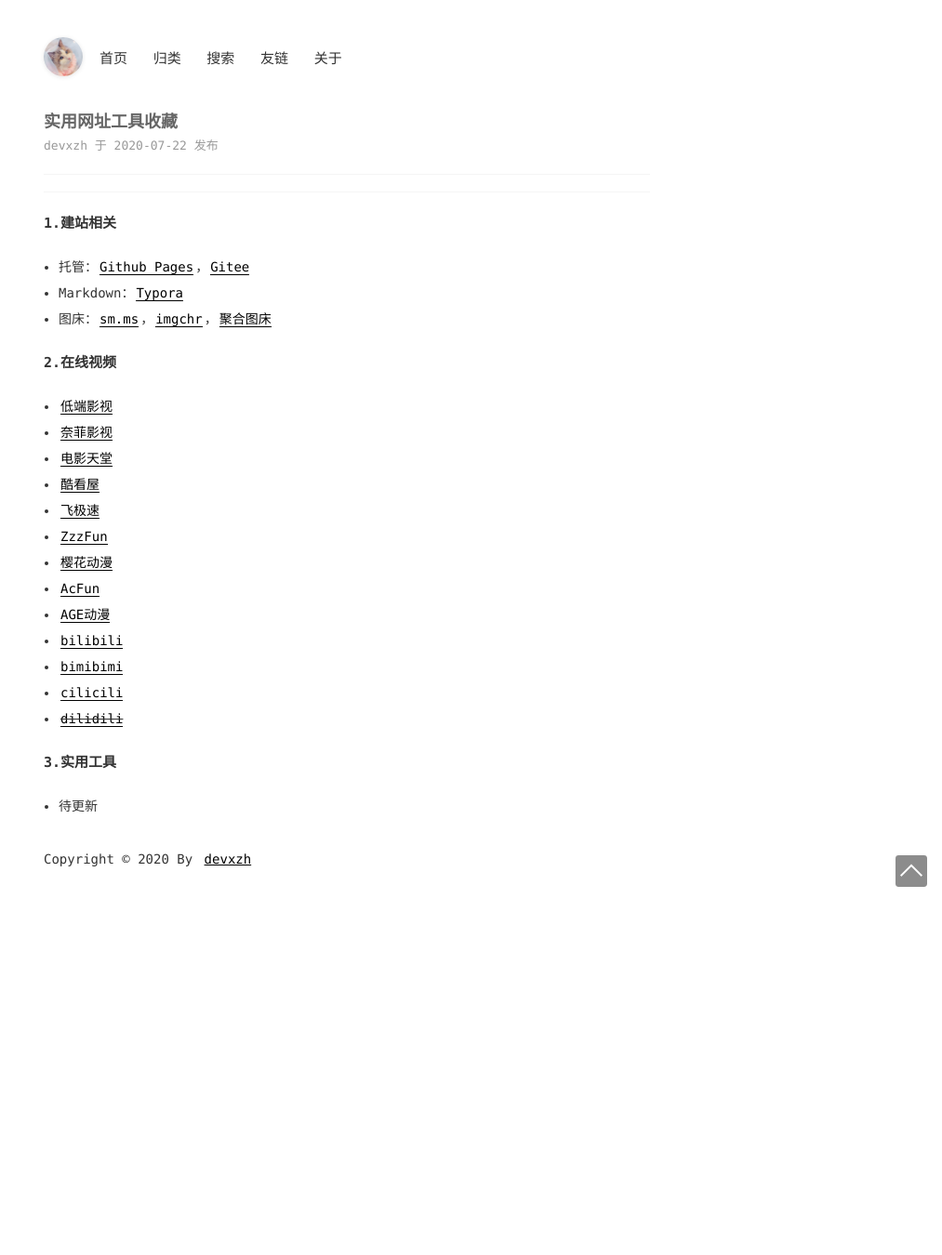
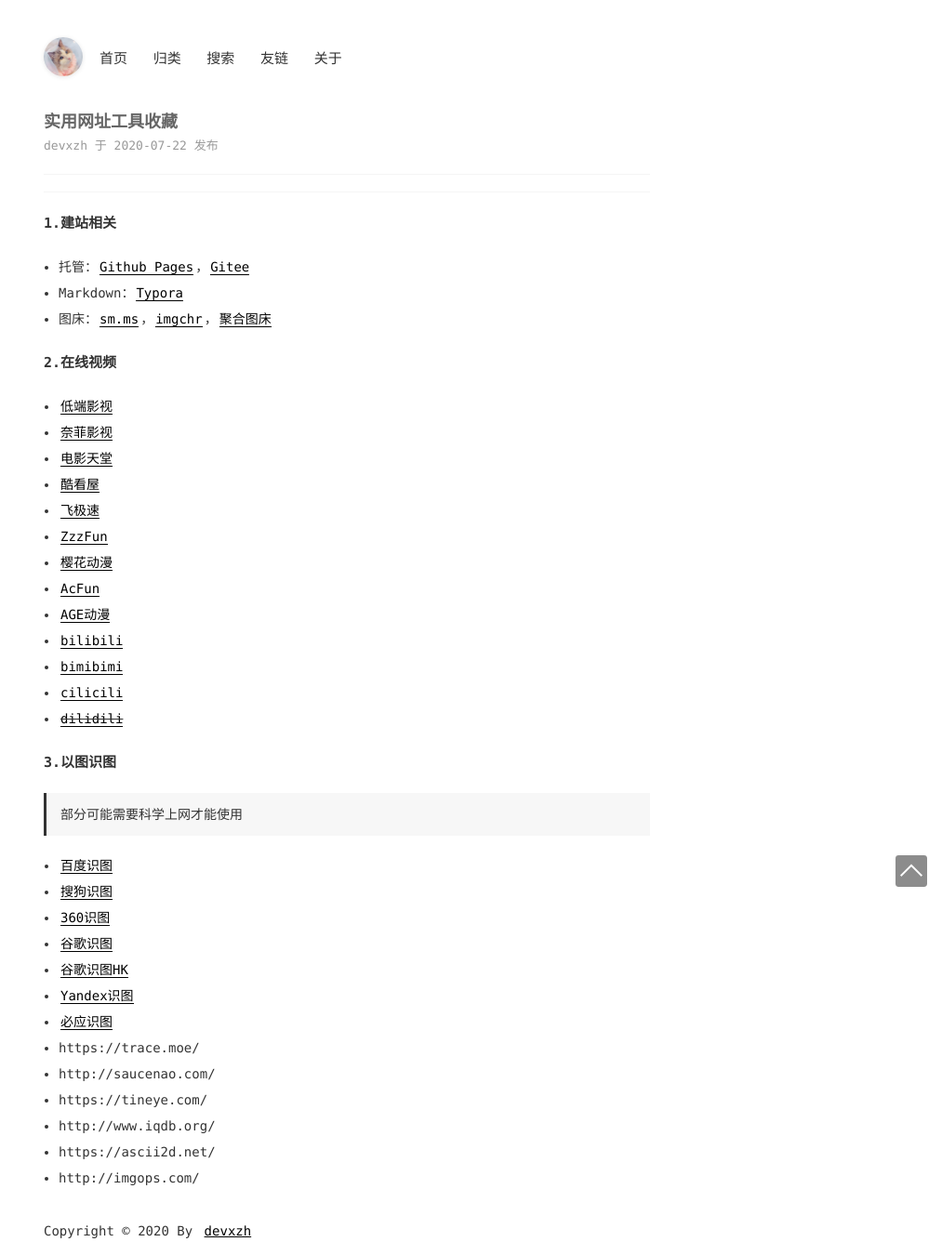
Before and after one commit to devxzh/devxzh.github.io, a Jekyll site: the page built from _posts/2020-07-22-实用网址收藏.md, in a window 1280 px wide. Shown: the whole page at 93% size, without its empty margins (267-1280 px from the left). Built offline with Jekyll 4.4.1, drawn with Linux system fonts in a browser that asks for light colours; comment, search, counter and statistics services are not loaded; before the commit the page ends 950 px from its top, so only the background shows below that.

Commit message:
Update 2020-07-22-实用网址收藏.md

```diff
--- a/_posts/2020-07-22-实用网址收藏.md
+++ b/_posts/2020-07-22-实用网址收藏.md
@@ -30,6 +30,21 @@ categories: [网址,收藏,工具]
 - [cilicili](http://www.cilicili.cc/#)
 - ~~[dilidili](http://www.dilidili.name/)~~
 
-### 3.实用工具
+### 3.以图识图
 
-- 待更新
+> 部分可能需要科学上网才能使用
+
+- [百度识图](https://image.baidu.com/)
+- [搜狗识图](https://pic.sogou.com/)
+- [360识图](https://image.so.com/)
+- [谷歌识图](https://www.google.com/imghp)
+- [谷歌识图HK](https://www.google.com.hk/imghp)
+- [Yandex识图](https://yandex.com/images/)
+- [必应识图](https://cn.bing.com/visualsearch?FORM=ILPVIS)
+
+- https://trace.moe/
+- http://saucenao.com/
+- https://tineye.com/
+- http://www.iqdb.org/
+- https://ascii2d.net/
+- http://imgops.com/
```
